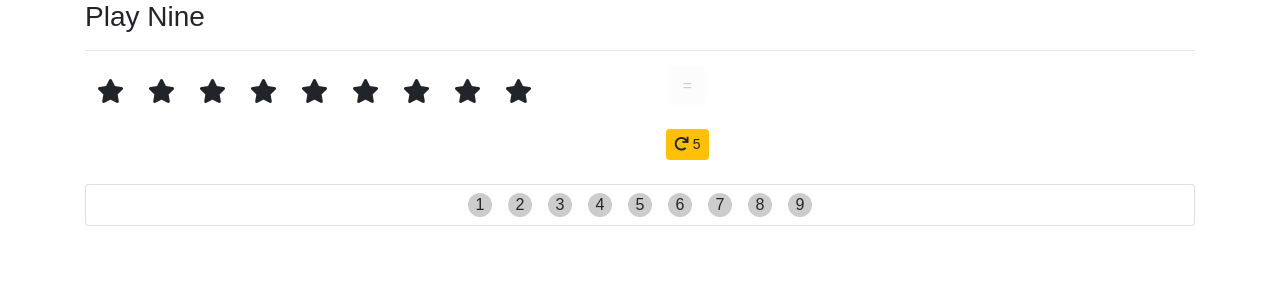
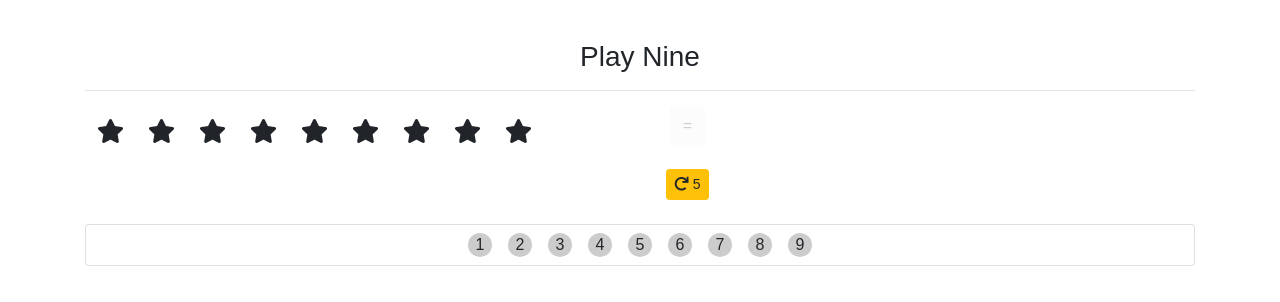
Before and after one commit to msenosiain/react-play-9, a React (Create React App) app: page / in a window 1280 px wide. Shown: the top 302 px of the page. Built offline with nearby package versions, Linux system fonts and the light colour scheme.

Commit message:
Add Game.css

```diff
--- a/public/index.html
+++ b/public/index.html
@@ -23,7 +23,7 @@
       work correctly both with client-side routing and a non-root public URL.
       Learn how to configure a non-root public URL by running `npm run build`.
     -->
-    <title>React App</title>
+    <title>Play 9</title>
 </head>
 <body>
 <noscript>
--- /dev/null
+++ b/src/components/Stars.css
@@ -0,0 +1,4 @@
+.fa-star {
+    margin: 0.5em;
+    font-size: 24px;
+}
--- /dev/null
+++ b/src/components/Stars.js
@@ -0,0 +1,15 @@
+import React from 'react';
+import _ from "lodash";
+import 'components/Stars.css';
+
+const Stars = (props) => {
+    return (
+        <div className="col-6">
+            {_.range(props.numberOfStars).map(i =>
+                <i key={i} className="fa fa-star"></i>
+            )}
+        </div>
+    );
+};
+
+export default Stars;
--- a/src/containers/Game.css
+++ b/src/containers/Game.css
@@ -1,8 +1,8 @@
+h3{
+    margin-top: 40px;
+}
 
-.fa-star {
-    margin: 0.5em;
-    font-size: 24px;
-}
+
 
 span {
     display: inline-block;
--- a/src/containers/Game.js
+++ b/src/containers/Game.js
@@ -1,6 +1,7 @@
 import React, { Component } from 'react';
 import _ from 'lodash';
 import 'containers/Game.css';
+import Stars from 'components/Stars';
 
 var possibleCombinationSum = function (arr, n) {
     if (arr.indexOf(n) >= 0) {
@@ -28,15 +29,6 @@
     return false;
 };
 
-const Stars = (props) => {
-    return (
-        <div className="col-6">
-            {_.range(props.numberOfStars).map(i =>
-                <i key={i} className="fa fa-star"></i>
-            )}
-        </div>
-    );
-};
 
 const Button = (props) => {
     let button;
@@ -204,7 +196,7 @@
 
         return (
             <div className="container">
-                <h3>Play Nine</h3>
+                <h3 className="text-center">Play Nine</h3>
                 <hr/>
                 <div className="row">
                     <Stars numberOfStars={randomNumberOfStars}/>
--- a/src/index.css
+++ b/src/index.css
@@ -1,5 +1,5 @@
 body {
-  margin: 0;
-  padding: 0;
-  font-family: sans-serif;
+    margin: 0;
+    padding: 0;
+    font-family: sans-serif;
 }
--- a/src/index.js
+++ b/src/index.js
@@ -1,7 +1,7 @@
 import React from 'react';
 import ReactDOM from 'react-dom';
 import 'index.css';
-import App from 'App';
+import App from 'containers/App';
 import registerServiceWorker from 'registerServiceWorker';
 
 ReactDOM.render(<App />, document.getElementById('root'));
```
Also changed, not shown: src/containers/App.css (renamed from src/App.css), src/containers/App.js (renamed from src/App.js), 1 other file (tests, documents, lock files or other folders).
